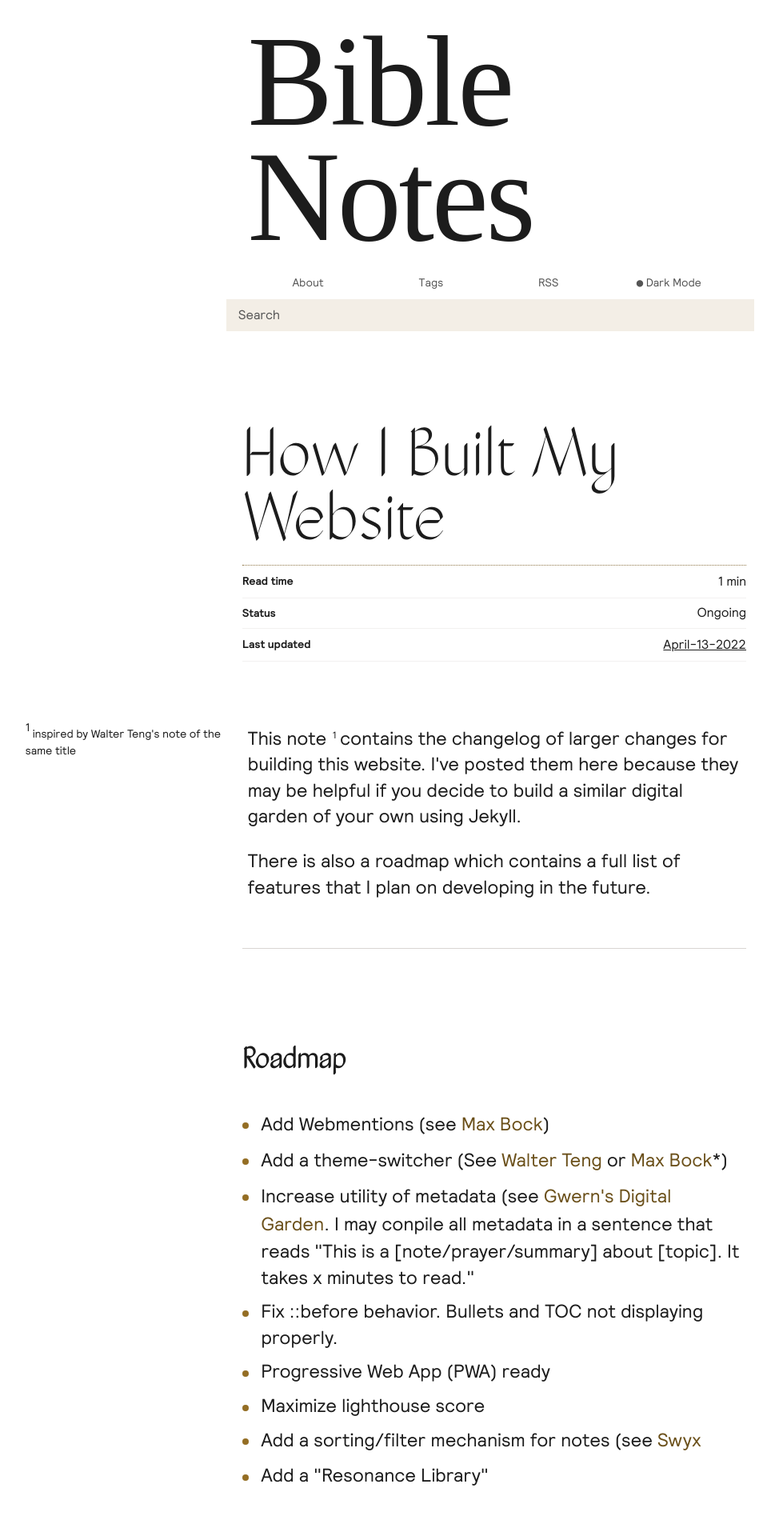
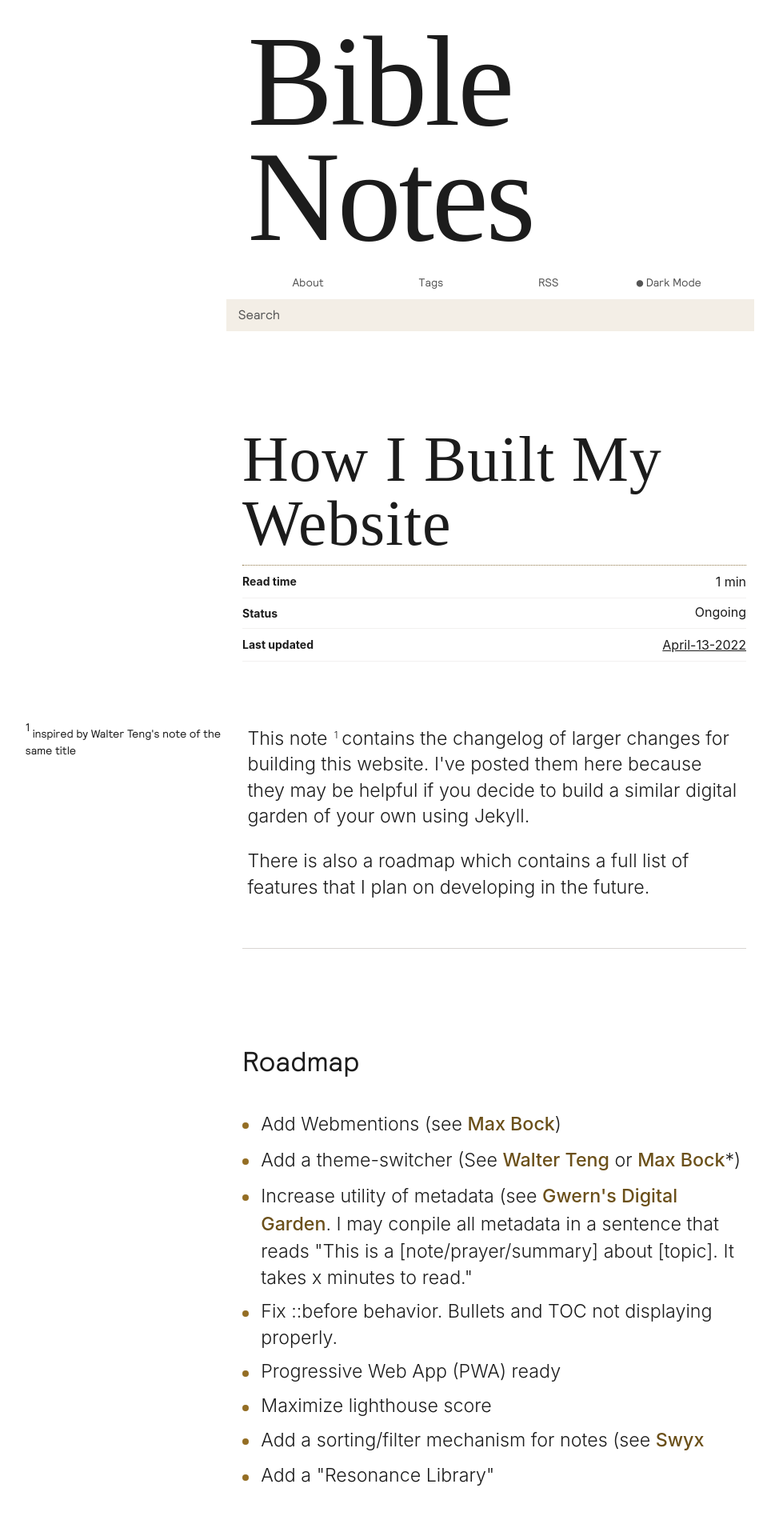
Before and after one commit to jsantiago611/digital-garden-master, a Jekyll site: the page built from _posts/2022-04-13-how-i-built-this-site.md, in a window 1280 px wide. Shown: the top 1920 px of the page at 80% size, without its empty margins (27-1001 px from the left). Built offline with Jekyll 4.4.1, drawn with Linux system fonts in a browser that asks for light colours; some web fonts are replaced.

Commit message:
back to OGG

```diff
--- a/assets/css/Style.css
+++ b/assets/css/Style.css
@@ -715,11 +715,11 @@ html[data-theme="dark"] {
   --line-height-snug: 1.375;
 
   /* Font family */
-  --font-family-serif: "Frauen", Iowan Old Style, Apple Garamond, Baskerville,
+  --font-family-serif: "Ogg", Iowan Old Style, Apple Garamond, Baskerville,
     Times New Roman, Droid Serif, Times, Source Serif Pro, serif,
     Apple Color Emoji, Segoe UI Emoji, Segoe UI Symbol;
   --font-family-mono: "Relative", 'SFMono-Regular', 'Menlo', monospace;
-  --font-family-sans: "Relative", -apple-system, BlinkMacSystemFont,
+  --font-family-sans: "OggText", -apple-system, BlinkMacSystemFont,
     avenir next, avenir, segoe ui, helvetica neue, helvetica, Ubuntu, roboto,
     noto, arial, sans-serif;
 
@@ -883,12 +883,13 @@ main {
 
  h2 {
 	font-size: 28px;
-	font-weight: bold;
+	font-weight: 400;
 	letter-spacing: 0.01em;
 	line-height: 1.2;
 	margin-top: 24px;
 	padding: 24px 0 5px;
-	color: var(--c-text-strong)
+	color: var(--c-text-strong);
+	 font-family: var(--font-family-mono);
 }
 
 @media(min-width: 300px)and (max-width: 1499px) {
@@ -939,11 +940,12 @@ main {
 
  h3 {
 	font-size: 21px;
-	font-weight: bold;
+	font-weight: 400;
 	letter-spacing: -0.01em;
 	line-height: 1.2;
 	margin: 36px 0 5px;
-	color: var(--c-text-strong)
+	color: var(--c-text-strong);
+	 font-family: var(--font-family-mono);
 }
 
 @media(min-width: 300px)and (max-width: 1199px) {
@@ -1738,7 +1740,7 @@ summary {
     text-decoration: none;
     font-weight: normal;
     font-size: 70px;
-    font-family: "Salter";
+    font-family: var(--font-family-serif);
     box-shadow: none;
     line-height: .9;
     letter-spacing: -0.02em;
```
